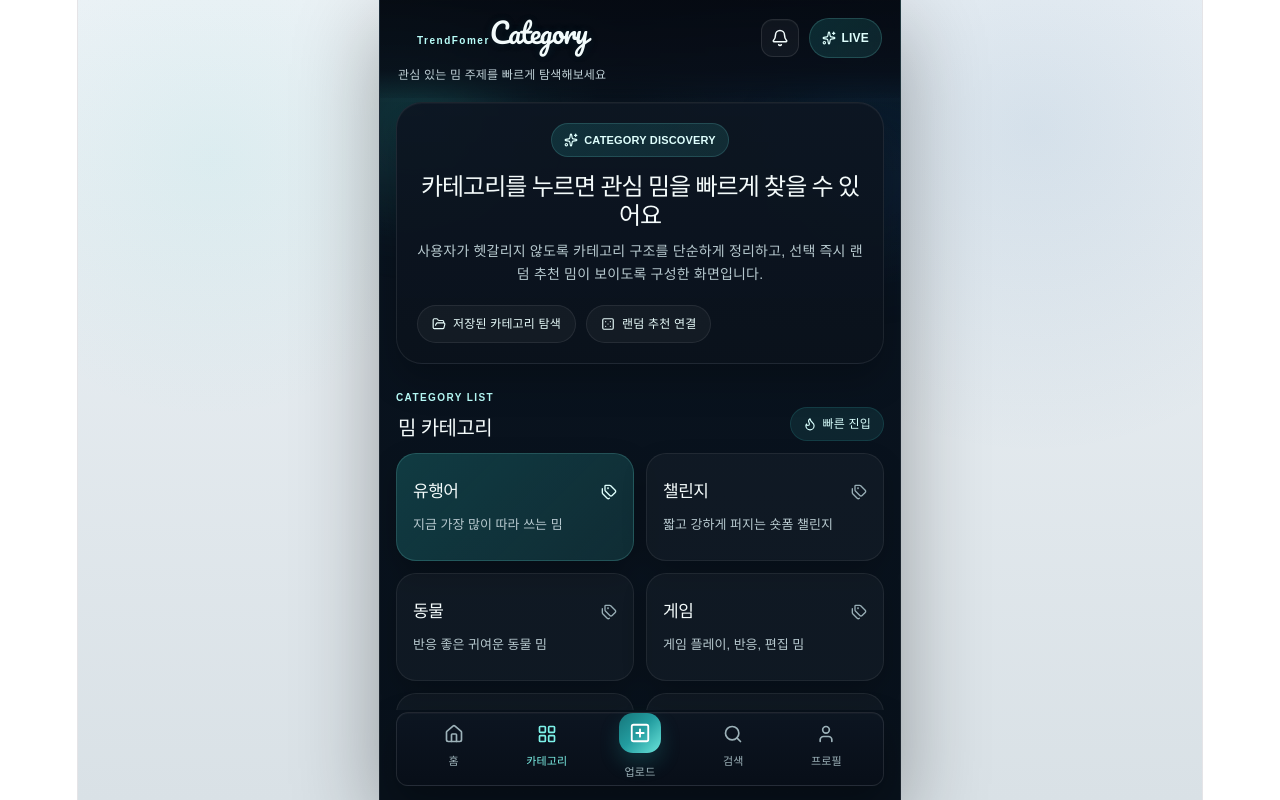
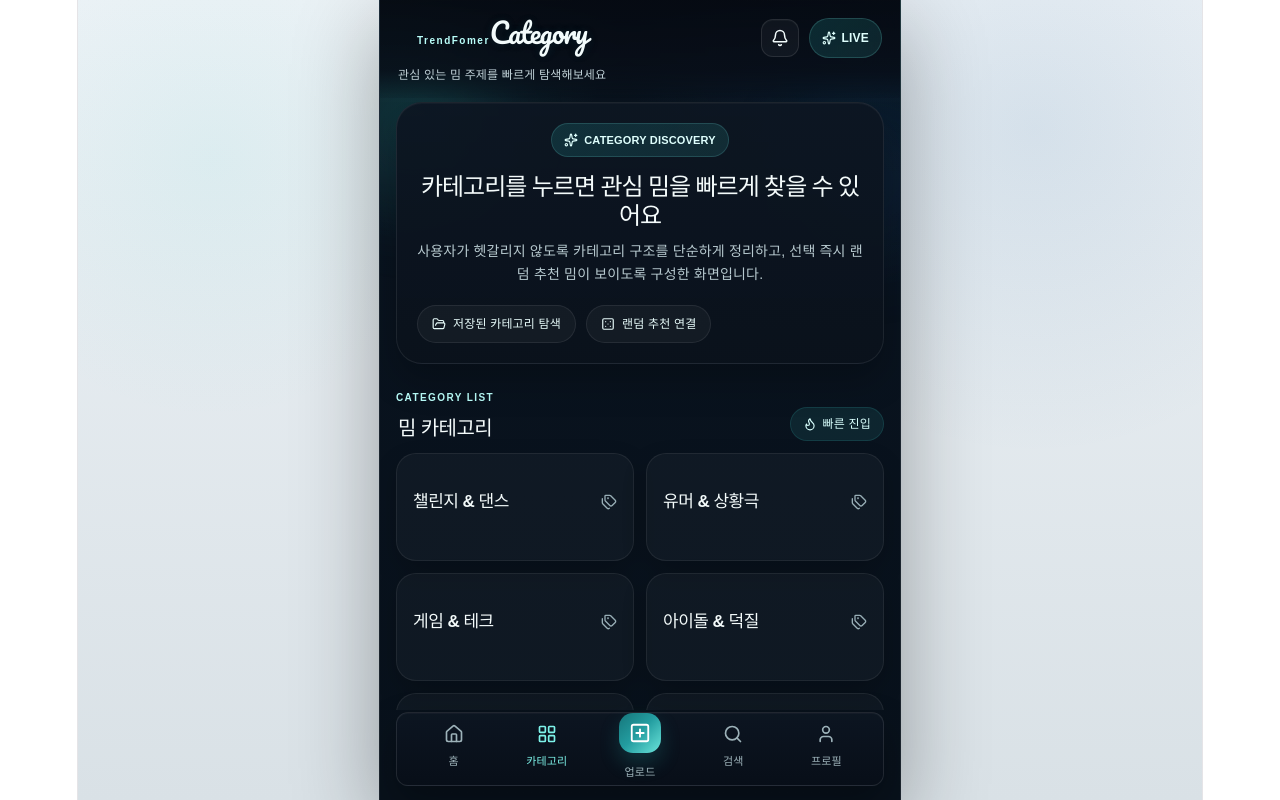
Before and after one commit to 2025-DongA-DataAI-3/Trendformer, a React (Vite) app in the folder front/coreproject_2_2_3/: page /trend in a window 1280 px wide. Built offline with nearby package versions, Linux system fonts and the light colour scheme.

Commit message:
fix: 트랜드페이지

```diff
--- a/front/coreproject_2_2_3/src/example/Trend.jsx
+++ b/front/coreproject_2_2_3/src/example/Trend.jsx
@@ -11,50 +11,42 @@ import {
 const categoryList = [
   {
     id: 1,
-    name: "유행어",
-    desc: "지금 가장 많이 따라 쓰는 밈",
+    name: "챌린지 & 댄스",
     color: "linear-gradient(135deg, rgba(31,138,138,0.34), rgba(63,208,201,0.14))",
   },
   {
     id: 2,
-    name: "챌린지",
-    desc: "짧고 강하게 퍼지는 숏폼 챌린지",
+    name: "유머 & 상황극",
     color: "linear-gradient(135deg, rgba(29,95,154,0.32), rgba(63,208,201,0.12))",
   },
   {
     id: 3,
-    name: "동물",
-    desc: "반응 좋은 귀여운 동물 밈",
+    name: "게임 & 테크",
     color: "linear-gradient(135deg, rgba(21,114,108,0.3), rgba(126,243,234,0.12))",
   },
   {
     id: 4,
-    name: "게임",
-    desc: "게임 플레이, 반응, 편집 밈",
+    name: "아이돌 & 덕질",
     color: "linear-gradient(135deg, rgba(18,86,130,0.34), rgba(90,175,215,0.12))",
   },
   {
     id: 5,
-    name: "연예",
-    desc: "방송, 인터뷰, 무대 반응 밈",
+    name: "라이프스타일",
     color: "linear-gradient(135deg, rgba(31,138,138,0.28), rgba(29,95,154,0.14))",
   },
   {
     id: 6,
-    name: "드라마",
-    desc: "장면 패러디와 대사 밈",
+    name: "동물 & 힐링",
     color: "linear-gradient(135deg, rgba(13,77,94,0.36), rgba(63,208,201,0.1))",
   },
   {
     id: 7,
-    name: "일상공감",
-    desc: "누구나 공감하는 생활형 밈",
+    name: "스포츠 & 액티비티",
     color: "linear-gradient(135deg, rgba(25,108,104,0.3), rgba(111,233,224,0.12))",
   },
   {
     id: 8,
-    name: "패러디",
-    desc: "편집과 합성 중심의 인기 밈",
+    name: "이슈 & 리액션",
     color: "linear-gradient(135deg, rgba(20,86,109,0.34), rgba(63,208,201,0.1))",
   },
 ];
```
